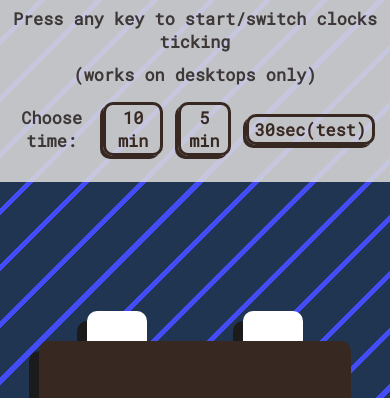
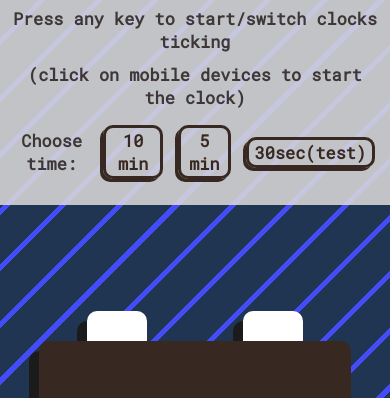
Before and after one commit to notsousual/chess-clock, a plain HTML site: page index.html in a window 390 px wide. Shown: the part 57-455 px from the top of the page. Drawn offline with Linux system fonts and the light colour scheme.

Commit message:
Update index.html

```diff
--- a/index.html
+++ b/index.html
@@ -23,7 +23,7 @@
     <div id='ribbon'>
         <h2>Chess Clock</h2>
         <h4>Press any key to start/switch clocks ticking</h4>
-        <h4 class='unhide'>(works on desktops only)</h4>
+        <h4 class='unhide'>(click on mobile devices to start the clock)</h4>
 
         <form  class="controls">
 
```
